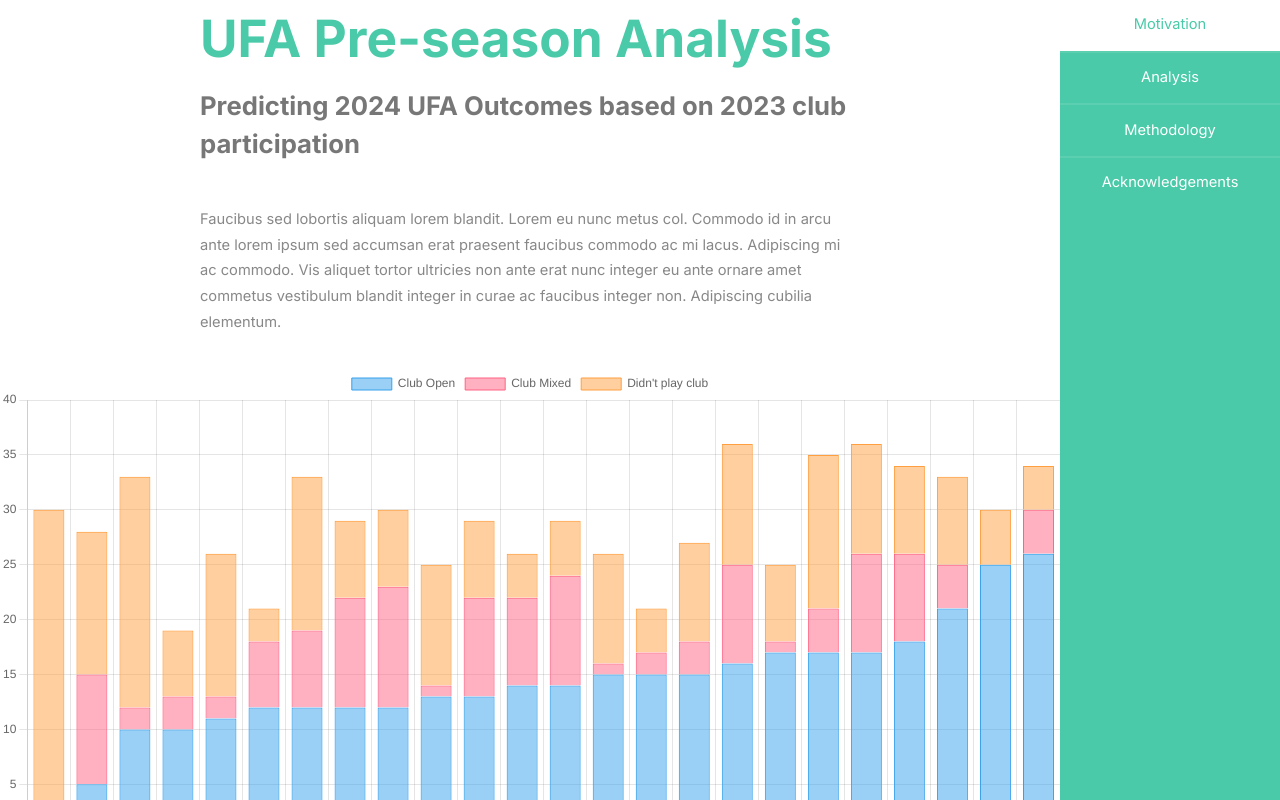
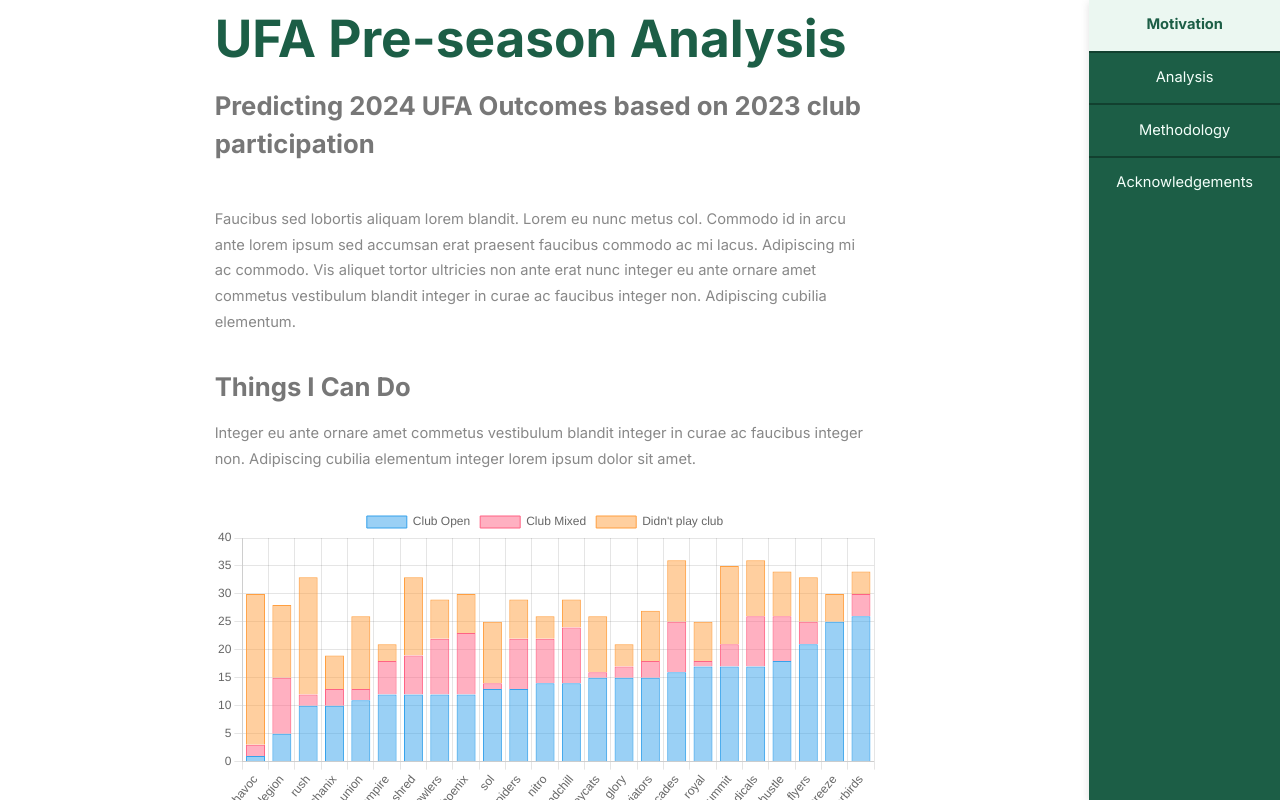
Before and after one commit to Afbcary/ufa-usau, a Next.js app: page / in a window 1280 px wide. Shown: the top 800 px of the page. Built offline with nearby package versions, Linux system fonts and the light colour scheme.

Commit message:
Update analysis and styling

```diff
--- a/app/components/Analysis/Analysis.js
+++ b/app/components/Analysis/Analysis.js
@@ -239,10 +239,15 @@ export default function Analysis() {
 
     return (
         <section id="analysis">
-            <canvas id='participationChart'></canvas>
-            <canvas id='uniqueClubsChart'></canvas>
-            <canvas id='ratingChart'></canvas>
-            <canvas id='ratingUniqueChart'></canvas>
+            <div className="container">
+                <h3>Things I Can Do</h3>
+                <p>Integer eu ante ornare amet commetus vestibulum blandit integer in curae ac faucibus integer non.
+                    Adipiscing cubilia elementum integer lorem ipsum dolor sit amet.</p>
+                <canvas id='participationChart'></canvas>
+                <canvas id='uniqueClubsChart'></canvas>
+                <canvas id='ratingChart'></canvas>
+                <canvas id='ratingUniqueChart'></canvas>
+            </div>
         </section>
     )
 }
--- a/app/globals.css
+++ b/app/globals.css
@@ -211,7 +211,7 @@ a {
 
 a:hover {
   border-bottom-color: transparent;
-  color: #4acaa8 !important;
+  color: #1c5e46 !important;
 }
 
 strong,
@@ -1892,7 +1892,7 @@ header h6+p {
 }
 
 header.major h2 {
-  color: #4acaa8;
+  color: #1c5e46;
   font-size: 3.5em;
 }
 
@@ -1955,7 +1955,7 @@ input[type="password"]:focus,
 input[type="email"]:focus,
 select:focus,
 textarea:focus {
-  border-color: #4acaa8;
+  border-color: #1c5e46;
 }
 
 select {
@@ -2060,7 +2060,7 @@ input[type="radio"]:checked+label:before {
 
 input[type="checkbox"]:focus+label:before,
 input[type="radio"]:focus+label:before {
-  border-color: #4acaa8;
+  border-color: #1c5e46;
 }
 
 input[type="checkbox"]+label:before {
@@ -2347,7 +2347,7 @@ ul.feature-icons li:before {
 }
 
 ul.feature-icons li:before {
-  background: #4acaa8;
+  background: #1c5e46;
   border-radius: 100%;
   color: #ffffff;
   display: block;
@@ -2487,6 +2487,7 @@ table.alt tfoot {
 /* Header */
 
 #header {
+  box-shadow: rgba(99, 99, 99, 0.2) 0px 2px 8px 0px;
   display: -moz-flex;
   display: -webkit-flex;
   display: -ms-flex;
@@ -2499,14 +2500,14 @@ table.alt tfoot {
   -webkit-justify-content: space-between;
   -ms-justify-content: space-between;
   justify-content: space-between;
-  background: #4acaa8;
-  color: #d2f2e9;
+  background: #1c5e46;
+  color: #e2f6f1;
   height: 100%;
   overflow-y: auto;
   position: fixed;
   text-align: center;
   top: 0;
-  width: 15em;
+  width: 13em;
   right: 0;
 }
 
@@ -2533,7 +2534,7 @@ table.alt tfoot {
 }
 
 #header a {
-  color: #d2f2e9;
+  color: #f4fffa;
 }
 
 #header a:hover {
@@ -2598,9 +2599,13 @@ table.alt tfoot {
 }
 
 #header>nav ul li {
-  border-top: solid 2px #5ccfb1;
+  border-top: solid 2px #12402f;
   display: block;
   padding: 0;
+}
+
+#header>nav ul li a:hover {
+  background-color: #327c62;
 }
 
 #header>nav ul li a {
@@ -2609,15 +2614,15 @@ table.alt tfoot {
   -ms-transition: none;
   transition: none;
   border: 0;
-  color: #ffffff !important;
   display: block;
   padding: 0.85em 0;
   text-decoration: none;
 }
 
 #header>nav ul li a.active {
-  background: #fff;
-  color: #4acaa8 !important;
+  background: #ebf7f1;
+  color: #1c5e46 !important;
+  font-weight: bold;
 }
 
 #header>nav ul li:first-child {
@@ -2628,7 +2633,7 @@ table.alt tfoot {
 
 #wrapper {
   background: #fff;
-  padding-right: 15em;
+  padding-right: 13em;
 }
 
 /* Main */
@@ -2695,7 +2700,7 @@ table.alt tfoot {
   /* Header */
 
   #header {
-    width: 15em;
+    width: 13em;
   }
 
   #header>header {
@@ -2709,7 +2714,7 @@ table.alt tfoot {
   /* Wrapper */
 
   #wrapper {
-    padding-right: 15em;
+    padding-right: 13em;
   }
 
   /* Main */
@@ -2736,13 +2741,13 @@ table.alt tfoot {
   /* Header */
 
   #header {
-    width: 15em;
+    width: 13em;
   }
 
   /* Wrapper */
 
   #wrapper {
-    padding-right: 15em;
+    padding-right: 13em;
   }
 
 }
@@ -2785,12 +2790,12 @@ table.alt tfoot {
     overflow-y: auto;
     position: fixed;
     top: 0;
-    width: 15em;
+    width: 13em;
     z-index: 10002;
-    -moz-transform: translateX(15em);
-    -webkit-transform: translateX(15em);
-    -ms-transform: translateX(15em);
-    transform: translateX(15em);
+    -moz-transform: translateX(13em);
+    -webkit-transform: translateX(13em);
+    -ms-transform: translateX(13em);
+    transform: translateX(13em);
     right: 0;
   }
 
@@ -2881,7 +2886,7 @@ table.alt tfoot {
   }
 
   #titleBar .toggle:before {
-    background: #4acaa8;
+    background: #1c5e46;
     color: #ffffff;
     content: '\f0c9';
     display: block;
@@ -2897,10 +2902,10 @@ table.alt tfoot {
 
   body.header-visible #wrapper,
   body.header-visible #titleBar {
-    -moz-transform: translateX(-15em);
-    -webkit-transform: translateX(-15em);
-    -ms-transform: translateX(-15em);
-    transform: translateX(-15em);
+    -moz-transform: translateX(-13em);
+    -webkit-transform: translateX(-13em);
+    -ms-transform: translateX(-13em);
+    transform: translateX(-13em);
   }
 
   body.header-visible #header {
@@ -2991,11 +2996,11 @@ table.alt tfoot {
   /* Header */
 
   #header {
-    width: 15em;
-    -moz-transform: translateX(15em);
-    -webkit-transform: translateX(15em);
-    -ms-transform: translateX(15em);
-    transform: translateX(15em);
+    width: 13em;
+    -moz-transform: translateX(13em);
+    -webkit-transform: translateX(13em);
+    -ms-transform: translateX(13em);
+    transform: translateX(13em);
     right: 0;
   }
 
@@ -3058,10 +3063,10 @@ table.alt tfoot {
 
   body.header-visible #wrapper,
   body.header-visible #titleBar {
-    -moz-transform: translateX(-15em);
-    -webkit-transform: translateX(-15em);
-    -ms-transform: translateX(-15em);
-    transform: translateX(-15em);
+    -moz-transform: translateX(-13em);
+    -webkit-transform: translateX(-13em);
+    -ms-transform: translateX(-13em);
+    transform: translateX(-13em);
   }
 
 }
```
